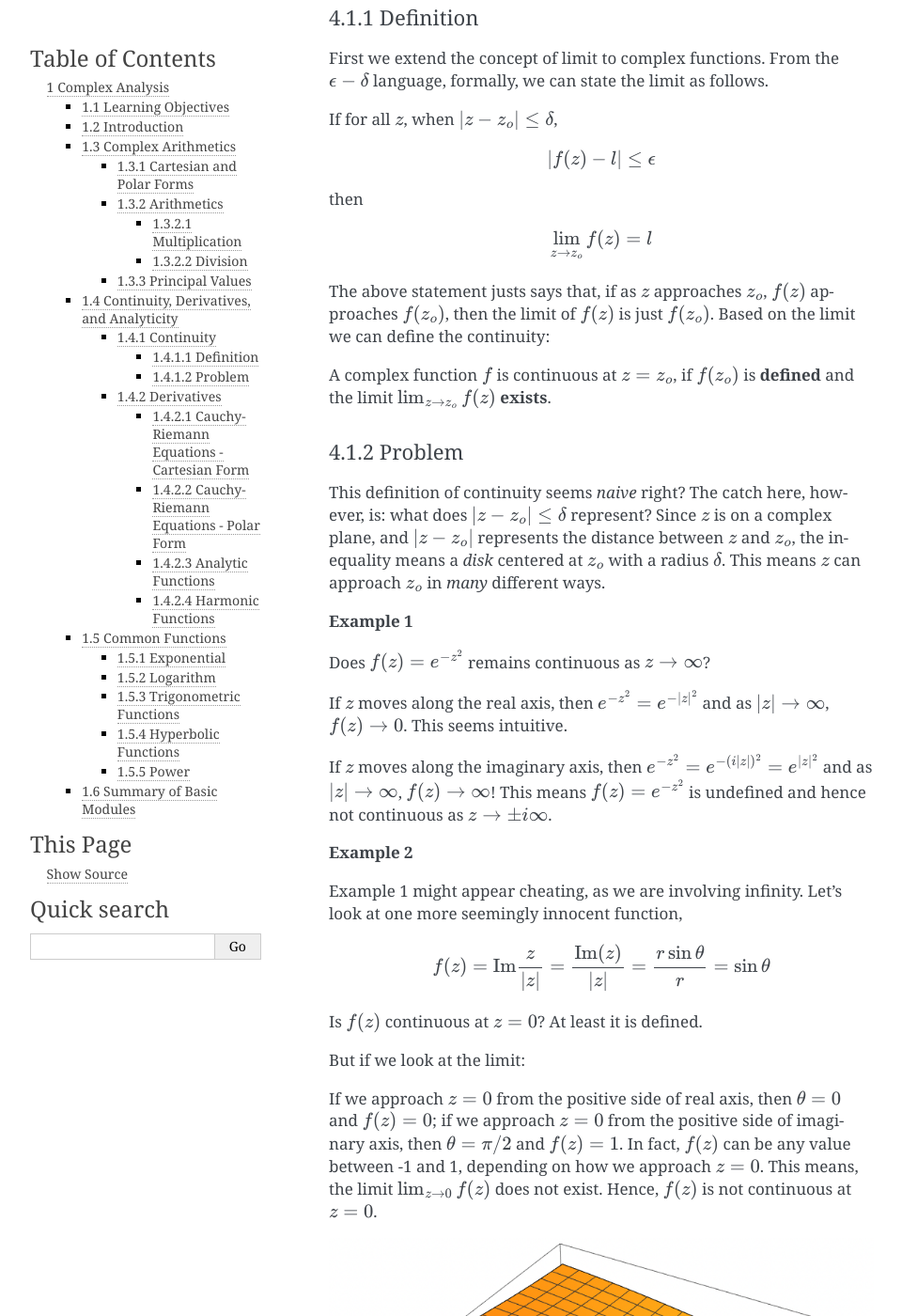
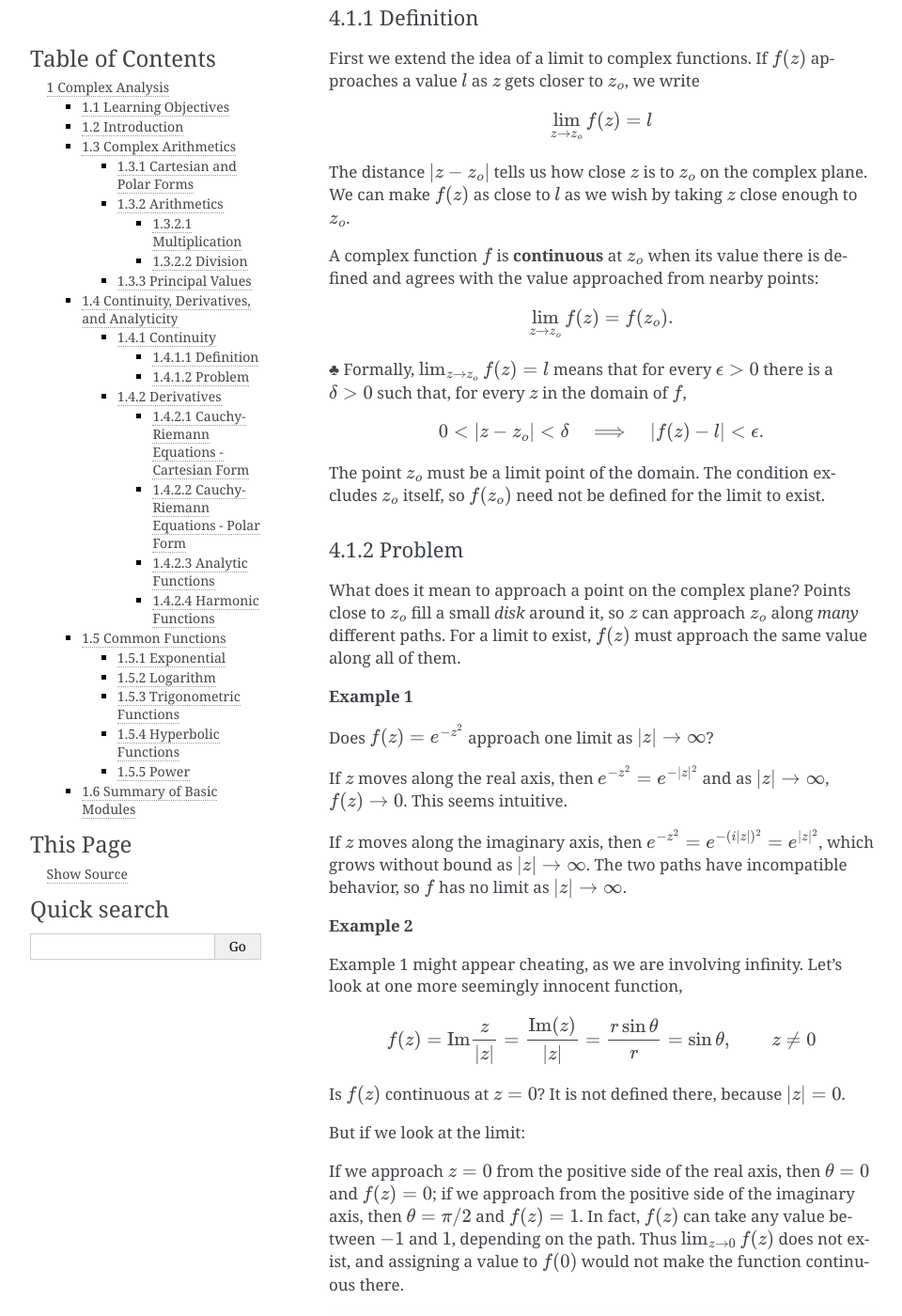
Before and after one commit to smanist/mathdemo, a Sphinx documentation site: the page built from docs/chapters/chap_cmplx.md, in a window 1280 px wide and 1400 px high, scrolled down 8411 px. Shown: the whole window at 94% size, without its empty margins (150-1110 px from the left). Built offline with Sphinx 7.4.7, drawn with Linux system fonts in a browser that asks for light colours; some of the changed text lies outside the part shown.

Commit message:
Revised notes

````diff
--- a/docs/chapters/chap_cmplx.md
+++ b/docs/chapters/chap_cmplx.md
@@ -269,43 +269,45 @@ Next, we turn to functions of complex numbers, typically denoted $f(z)$ or $w(z)
 ### Continuity
 
 #### Definition
-First we extend the concept of limit to complex functions.  From the $\epsilon-\delta$ language, formally, we can state the limit as follows.
-
-If for all $z$, when $|z-z_o|\leq \delta$,
-```{math}
-|f(z)-l|\leq \epsilon
-```
-then
+First we extend the idea of a limit to complex functions. If $f(z)$ approaches a value $l$ as $z$ gets closer to $z_o$, we write
 ```{math}
 \lim_{z\rightarrow z_o} f(z) = l
 ```
+The distance $|z-z_o|$ tells us how close $z$ is to $z_o$ on the complex plane. We can make $f(z)$ as close to $l$ as we wish by taking $z$ close enough to $z_o$.
 
-The above statement justs says that, if as $z$ approaches $z_o$, $f(z)$ approaches $f(z_o)$, then the limit of $f(z)$ is just $f(z_o)$.  Based on the limit we can define the continuity:
+A complex function $f$ is **continuous** at $z_o$ when its value there is defined and agrees with the value approached from nearby points:
+```{math}
+\lim_{z\rightarrow z_o}f(z)=f(z_o).
+```
 
-A complex function $f$ is continuous at $z=z_o$, if $f(z_o)$ is **defined** and the limit $\lim_{z\rightarrow z_o} f(z)$ **exists**.
+&clubs; Formally, $\lim_{z\to z_o}f(z)=l$ means that for every $\epsilon>0$ there is a $\delta>0$ such that, for every $z$ in the domain of $f$,
+```{math}
+0<|z-z_o|<\delta\quad\Longrightarrow\quad |f(z)-l|<\epsilon.
+```
+The point $z_o$ must be a limit point of the domain. The condition excludes $z_o$ itself, so $f(z_o)$ need not be defined for the limit to exist.
 
 #### Problem
-This definition of continuity seems *naive* right?  The catch here, however, is: what does $|z-z_o|\leq \delta$ represent?  Since $z$ is on a complex plane, and $|z-z_o|$ represents the distance between $z$ and $z_o$, the inequality means a *disk* centered at $z_o$ with a radius $\delta$.  This means $z$ can approach $z_o$ in *many* different ways.
+What does it mean to approach a point on the complex plane? Points close to $z_o$ fill a small *disk* around it, so $z$ can approach $z_o$ along *many* different paths. For a limit to exist, $f(z)$ must approach the same value along all of them.
 
 **Example 1**
 
-Does $f(z) = e^{-z^2}$ remains continuous as $z\rightarrow\infty$?
+Does $f(z) = e^{-z^2}$ approach one limit as $|z|\rightarrow\infty$?
 
 If $z$ moves along the real axis, then $e^{-z^2}=e^{-|z|^2}$ and as $|z|\rightarrow\infty$, $f(z)\rightarrow 0$.  This seems intuitive.
 
-If $z$ moves along the imaginary axis, then $e^{-z^2}=e^{-(i|z|)^2}=e^{|z|^2}$ and as $|z|\rightarrow\infty$, $f(z)\rightarrow \infty$!  This means $f(z) = e^{-z^2}$ is undefined and hence not continuous as $z\rightarrow\pm i\infty$.
+If $z$ moves along the imaginary axis, then $e^{-z^2}=e^{-(i|z|)^2}=e^{|z|^2}$, which grows without bound as $|z|\rightarrow\infty$. The two paths have incompatible behavior, so $f$ has no limit as $|z|\rightarrow\infty$.
 
 **Example 2**
 
 Example 1 might appear cheating, as we are involving infinity.  Let's look at one more seemingly innocent function,
 ```{math}
-f(z) = \Im \frac{z}{|z|} = \frac{\Im(z)}{|z|} = \frac{r\sin\theta}{r} = \sin\theta
+f(z) = \Im \frac{z}{|z|} = \frac{\Im(z)}{|z|} = \frac{r\sin\theta}{r} = \sin\theta,\qquad z\ne0
 ```
-Is $f(z)$ continuous at $z=0$?  At least it is defined.
+Is $f(z)$ continuous at $z=0$? It is not defined there, because $|z|=0$.
 
 But if we look at the limit:
 
-If we approach $z=0$ from the positive side of real axis, then $\theta=0$ and $f(z)=0$; if we approach $z=0$ from the positive side of imaginary axis, then $\theta=\pi/2$ and $f(z)=1$.  In fact, $f(z)$ can be any value between -1 and 1, depending on how we approach $z=0$.  This means, the limit $\lim_{z\rightarrow 0}f(z)$ does not exist.  Hence, $f(z)$ is not continuous at $z=0$.
+If we approach $z=0$ from the positive side of the real axis, then $\theta=0$ and $f(z)=0$; if we approach from the positive side of the imaginary axis, then $\theta=\pi/2$ and $f(z)=1$. In fact, $f(z)$ can take any value between $-1$ and $1$, depending on the path. Thus $\lim_{z\rightarrow 0}f(z)$ does not exist, and assigning a value to $f(0)$ would not make the function continuous there.
 
 ![Illustration of Example 2 - Note the drastic change in the middle.](../pics/mma_sin_theta.png)
 
@@ -316,7 +318,7 @@ The reason to reveal the intricacies of the limits and continuity of complex fun
 f'(z) = \lim_{\Delta z\rightarrow 0} \frac{f(z+\Delta z)-f(z)}{\Delta z}
 ```
 
-However, now we know the limit, and hence the derivative, do not always exist, due to the arbitrariness implied in $\Delta z\rightarrow 0$.  In fact, the derivative can only exist when some particular conditions, **Cauchy-Riemann Equations**, are satisfied.
+However, a derivative does not always exist because $\Delta z$ can approach $0$ along many paths. A complex derivative must satisfy the **Cauchy-Riemann equations**.
 
 ![Illustration of paths of convergence](../pics/conv_path.png)
 
@@ -338,8 +340,8 @@ where in the last row we used the definition of partial derivatives of real func
 Second, along the positive imaginary axis, $\Delta z=i\Delta y$, then
 ```{math}
 \begin{aligned}
-w'(z) &= \lim_{\Delta y-\rightarrow 0} \frac{\left[u(x,y+\Delta y)+iv(x,y+\Delta y)\right]-\left[u(x,y)+iv(x,y)\right]}{i\Delta y} \\
-&= \lim_{\Delta y-\rightarrow 0} \left[ \frac{u(x,y+\Delta y) - u(x,y)}{i\Delta y} + \frac{iv(x,y+\Delta y) - iv(x,y)}{i\Delta y} \right] \\
+w'(z) &= \lim_{\Delta y\rightarrow 0} \frac{\left[u(x,y+\Delta y)+iv(x,y+\Delta y)\right]-\left[u(x,y)+iv(x,y)\right]}{i\Delta y} \\
+&= \lim_{\Delta y\rightarrow 0} \left[ \frac{u(x,y+\Delta y) - u(x,y)}{i\Delta y} + \frac{iv(x,y+\Delta y) - iv(x,y)}{i\Delta y} \right] \\
 &= -i\ppf{u}{y} + \ppf{v}{y}
 \end{aligned}
 ```
@@ -365,10 +367,12 @@ Matching the real and imaginary parts respectively, we get,
 ```
 This is called the **Cauchy-Riemann (CR) Equations** in Cartesian form.
 
-It can be shown that, if a complex function satisfies the Cauchy-Riemann Equation, then the limit approaches the same value regardless of which path were taken, and hence the derivative of the complex function exists.  Furthermore, based on above derivation, the derivative can be written as
+We have approached $z$ horizontally and vertically. If these two results disagree, the derivative cannot exist. For the smooth functions in our examples, when the CR equations hold, the result is the same from every direction and the derivative exists. We can then write
 ```{math}
 w'(z) = v_y-iu_y = u_x + iv_x
 ```
+
+&clubs; The CR equations at one point are necessary but are not sufficient on their own. A sufficient condition is that $u$ and $v$ have continuous first partial derivatives in a neighborhood of the point and satisfy the CR equations throughout that neighborhood. Then $w$ is complex differentiable there.
 
 **Example 1**
 
@@ -387,7 +391,7 @@ u_x=2x &= v_y=2x \\
 v_x=2y &= -u_y=2y
 \end{aligned}
 ```
-Both equations check and hence the derivative exists.
+These partial derivatives are continuous everywhere, and both CR equations hold everywhere, so the derivative exists.
 
 Third, we show the derivative in two ways,
 ```{math}
@@ -418,7 +422,7 @@ Next, the polar form for CR equations is presented.  The derivation is similar t
 
 Suppose the function is written in $(r,\theta)$ coordinates,
 ```{math}
-z=re^{i\theta} = u(r,\theta) + iv(r,\theta)
+z=re^{i\theta},\qquad w(z)=u(r,\theta)+iv(r,\theta)
 ```
 and the CR equations are
 ```{math}
@@ -451,7 +455,7 @@ u_r=-\frac{\cos\theta}{r^2} &= \frac{1}{r}v_\theta=-\frac{\cos\theta}{r^2} \\
 v_r=\frac{\sin\theta}{r^2} &= -\frac{1}{r}u_\theta=\frac{\sin\theta}{r^2}
 \end{aligned}
 ```
-Both equations match and so the derivative exists.
+For $r>0$, these partial derivatives are continuous and both equations hold, so the derivative exists.
 
 Lastly, using one form of the derivative,
 ```{math}
````
